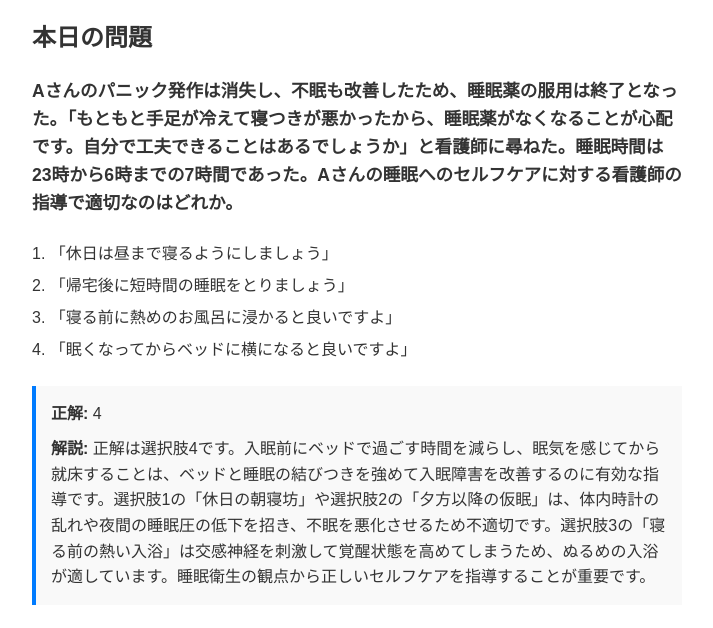
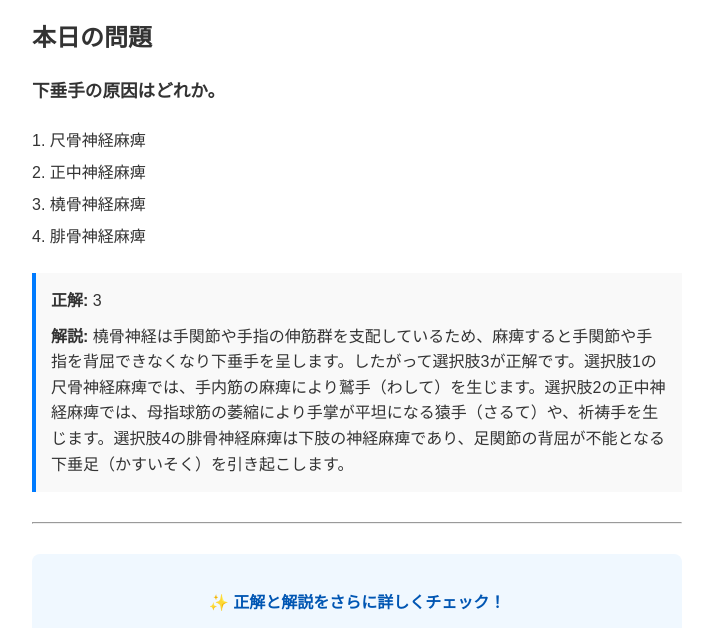
Before and after one commit to DaisukeNishioka/X-auto-post, a plain HTML site: page index.html in a window 1280 px wide. Shown: the part 106-734 px from the top of the page, without its empty margins (283-996 px from the left). Drawn offline with Linux system fonts and the light colour scheme.

Commit message:
Update today's question

```diff
--- a/index.html
+++ b/index.html
@@ -7,16 +7,16 @@
 <body style="font-family: sans-serif; max-width: 650px; margin: 40px auto; padding: 0 20px; line-height: 1.6; color: #333;">
 <h1 style="border-bottom: 2px solid #007bff; padding-bottom: 10px; color: #007bff;">本日の看護師国家試験 対策</h1>
 <h2>本日の問題</h2>
-<p style="font-size: 1.1em; font-weight: bold; margin-bottom: 20px;">Aさんのパニック発作は消失し、不眠も改善したため、睡眠薬の服用は終了となった。「もともと手足が冷えて寝つきが悪かったから、睡眠薬がなくなることが心配です。自分で工夫できることはあるでしょうか」と看護師に尋ねた。睡眠時間は23時から6時までの7時間であった。Aさんの睡眠へのセルフケアに対する看護師の指導で適切なのはどれか。</p>
+<p style="font-size: 1.1em; font-weight: bold; margin-bottom: 20px;">下垂手の原因はどれか。</p>
 <ul style="list-style-type: none; padding-left: 0; line-height: 2;">
-<li>1. 「休日は昼まで寝るようにしましょう」</li>
-<li>2. 「帰宅後に短時間の睡眠をとりましょう」</li>
-<li>3. 「寝る前に熱めのお風呂に浸かると良いですよ」</li>
-<li>4. 「眠くなってからベッドに横になると良いですよ」</li>
+<li>1. 尺骨神経麻痺</li>
+<li>2. 正中神経麻痺</li>
+<li>3. 橈骨神経麻痺</li>
+<li>4. 腓骨神経麻痺</li>
 </ul>
 <div style="margin-top: 20px; padding: 15px; background: #f9f9f9; border-left: 4px solid #007bff;">
-<p style="margin: 0 0 10px 0;"><strong>正解:</strong> 4</p>
-<p style="margin: 0;"><strong>解説:</strong> 正解は選択肢4です。入眠前にベッドで過ごす時間を減らし、眠気を感じてから就床することは、ベッドと睡眠の結びつきを強めて入眠障害を改善するのに有効な指導です。選択肢1の「休日の朝寝坊」や選択肢2の「夕方以降の仮眠」は、体内時計の乱れや夜間の睡眠圧の低下を招き、不眠を悪化させるため不適切です。選択肢3の「寝る前の熱い入浴」は交感神経を刺激して覚醒状態を高めてしまうため、ぬるめの入浴が適しています。睡眠衛生の観点から正しいセルフケアを指導することが重要です。</p>
+<p style="margin: 0 0 10px 0;"><strong>正解:</strong> 3</p>
+<p style="margin: 0;"><strong>解説:</strong> 橈骨神経は手関節や手指の伸筋群を支配しているため、麻痺すると手関節や手指を背屈できなくなり下垂手を呈します。したがって選択肢3が正解です。選択肢1の尺骨神経麻痺では、手内筋の麻痺により鷲手（わして）を生じます。選択肢2の正中神経麻痺では、母指球筋の萎縮により手掌が平坦になる猿手（さるて）や、祈祷手を生じます。選択肢4の腓骨神経麻痺は下肢の神経麻痺であり、足関節の背屈が不能となる下垂足（かすいそく）を引き起こします。</p>
 </div>
 <hr style="margin: 30px 0;">
 <div style="background-color: #f0f8ff; padding: 20px; border-radius: 8px; text-align: center;">
```
